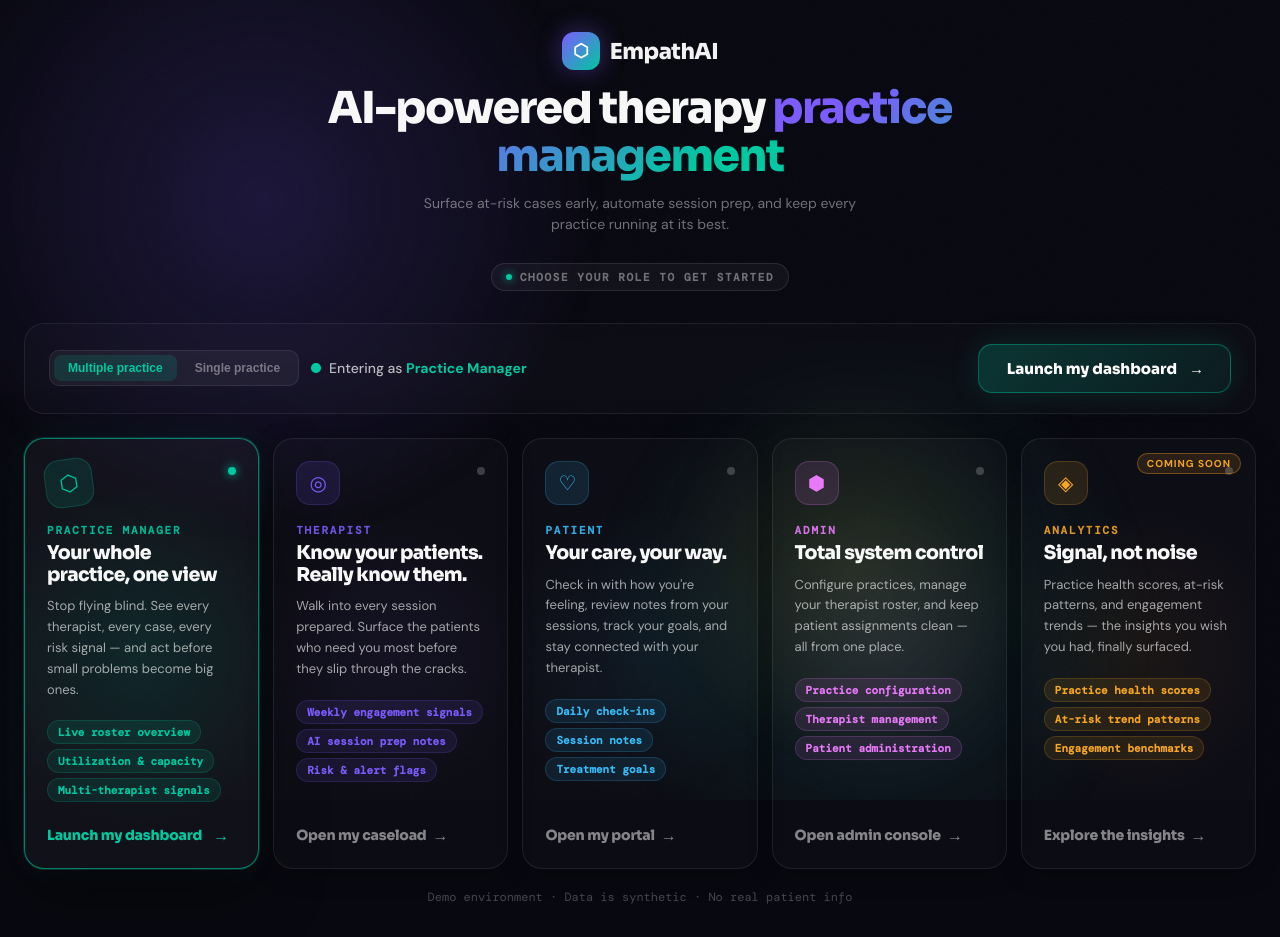
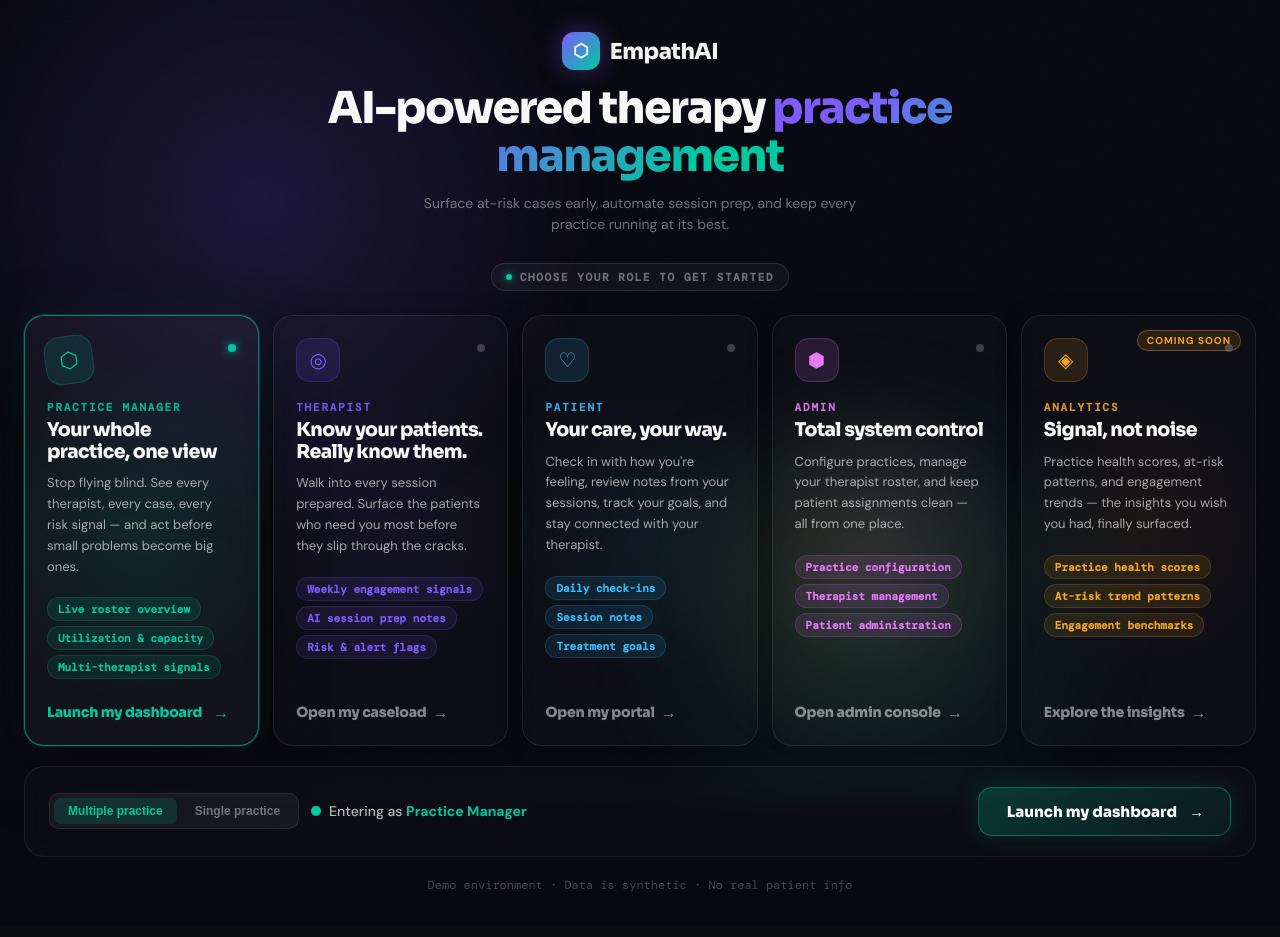
Before and after one commit to joshuaryannelson-lang/empathai, a Next.js app: page / in a window 1280 px wide. Both pictures are taken after a click on the element 141 px from the left and 530 px from the top of the page. Built offline with nearby package versions, Linux system fonts and the light colour scheme; a web font is replaced by a local one.

Commit message:
Initial empathai prototype

```diff
--- a/app/page.tsx
+++ b/app/page.tsx
@@ -425,7 +425,7 @@ export default function DemoLanding() {
 
       <div style={{
         minHeight: "100vh", background: "#080810", color: "white",
-        fontFamily: "'DM Sans', system-ui", position: "relative", overflow: "hidden",
+        fontFamily: "'DM Sans', system-ui", position: "relative", overflow: "auto",
         display: "flex", flexDirection: "column", alignItems: "center", justifyContent: "center",
         padding: "32px 24px",
       }}>
@@ -485,20 +485,26 @@ export default function DemoLanding() {
             </div>
           </div>
 
-          {/* ── Action bar — only for multi-practice manager and analytics ── */}
+          {/* Persona cards */}
+          <div style={{ marginTop: 24, display: "grid", gridTemplateColumns: "repeat(auto-fill, minmax(220px, 1fr))", gap: 14 }}>
+            {PERSONAS.map((persona, i) => (
+              <PersonaCard key={persona.id} persona={persona} index={i} selected={selected} onSelect={handlePersonaSelect} />
+            ))}
+          </div>
+
+          {/* ── Step 2 — appears below cards after selection ── */}
           {showActionBar && (
             <div className="action-bar" style={{
-              marginTop: 32,
+              marginTop: 20,
               display: "flex", alignItems: "center", justifyContent: "space-between",
               gap: 16, flexWrap: "wrap",
               padding: "20px 24px", borderRadius: 20,
               border: "1px solid rgba(255,255,255,0.07)",
               background: "rgba(255,255,255,0.02)",
               backdropFilter: "blur(10px)",
-              animation: "fadeSlideUp 0.6s 0.45s cubic-bezier(0.16,1,0.3,1) both",
+              animation: "fadeSlideUp 0.4s cubic-bezier(0.16,1,0.3,1) both",
             }}>
               {selected === "therapist" ? (
-                /* Therapist picker inline in the action bar */
                 <div style={{ width: "100%" }}>
                   <TherapistCards
                     therapists={therapists}
@@ -580,20 +586,6 @@ export default function DemoLanding() {
             </div>
           )}
 
-          {/* Persona cards */}
-          <div style={{ marginTop: 24, display: "grid", gridTemplateColumns: "repeat(auto-fill, minmax(220px, 1fr))", gap: 14 }}>
-            {PERSONAS.map((persona, i) => (
-              <PersonaCard key={persona.id} persona={persona} index={i} selected={selected} onSelect={handlePersonaSelect} />
-            ))}
-          </div>
-
-          {/* Therapist flow hint */}
-          {selected === "therapist" && (
-            <div style={{ marginTop: 14, textAlign: "center", fontSize: 12, color: "rgba(255,255,255,0.25)", animation: "fadeSlideUp 0.4s 0.2s cubic-bezier(0.16,1,0.3,1) both" }}>
-              Click your name to open your dashboard
-            </div>
-          )}
-
           <div style={{ marginTop: 20, textAlign: "center", fontSize: 12, color: "rgba(255,255,255,0.25)", fontFamily: "'DM Mono', monospace", animation: "fadeSlideUp 0.6s 0.6s cubic-bezier(0.16,1,0.3,1) both" }}>
             Demo environment · Data is synthetic · No real patient info
           </div>
```
